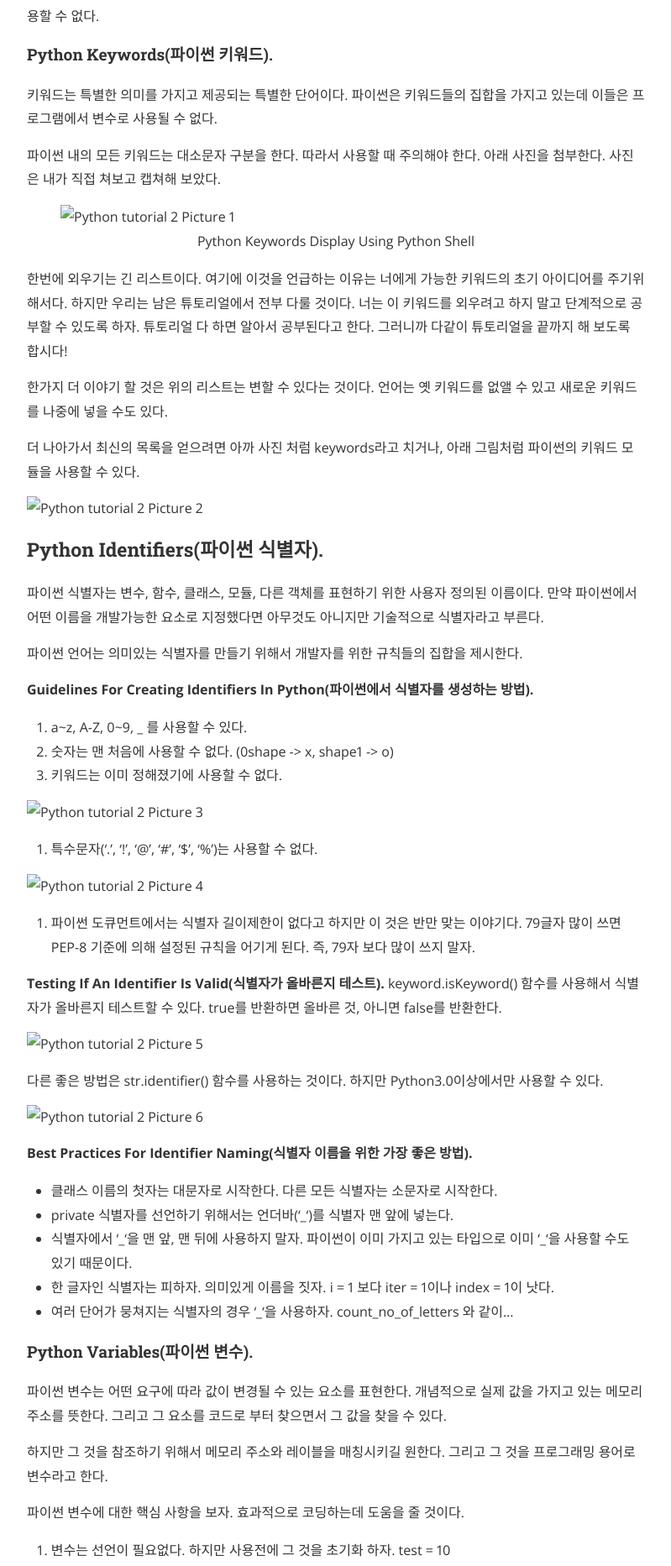
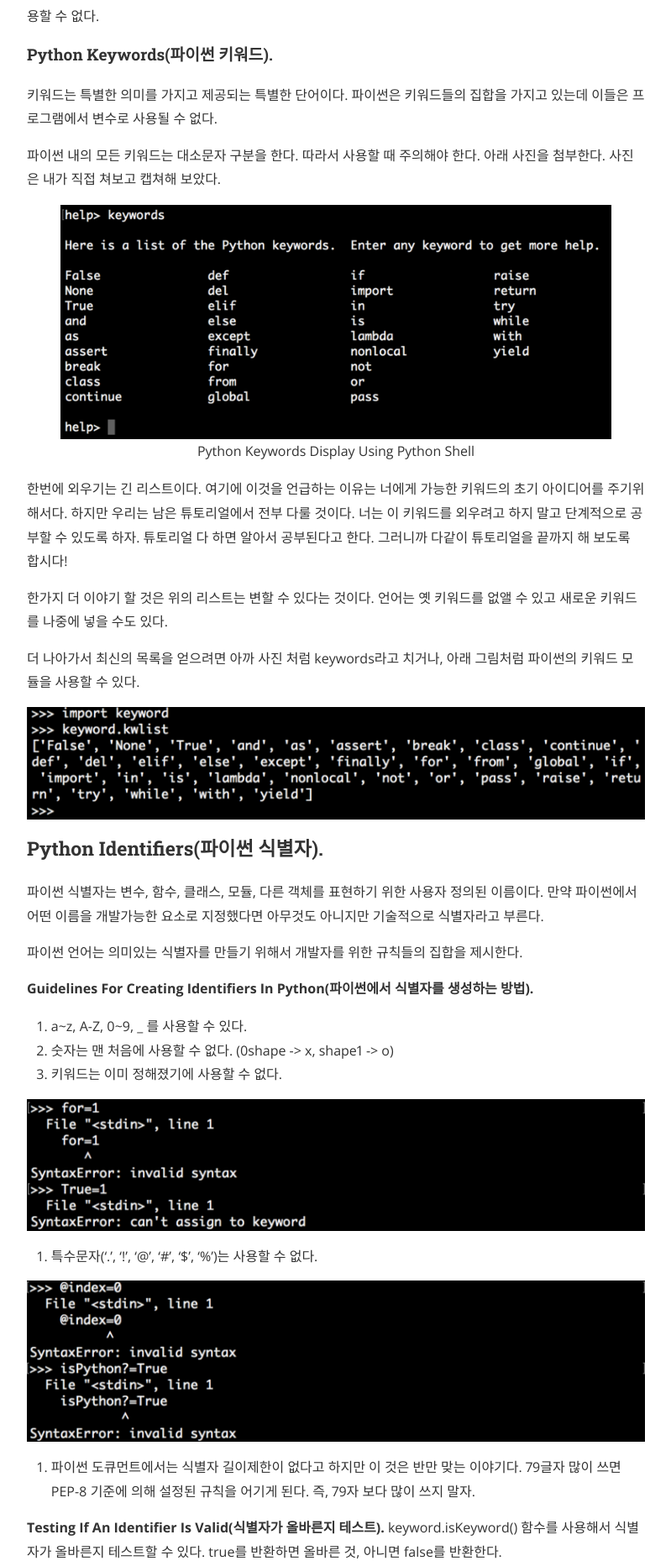
Before and after one commit to myksb1223/myksb1223.github.io, a Jekyll site: the page built from _posts/2018-07-20-Python-Keywords-Identifiers-And-Variables–Fundamentals.md, in a window 1280 px wide. Shown: the part 656-2521 px from the top of the page at 84% size, without its empty margins (240-1039 px from the left). Built offline with Jekyll 4.4.1, drawn with Linux system fonts in a browser that asks for light colours; nearby versions of some CDN libraries; Markdown is read by kramdown in place of the engine named in the settings; comment, search, counter and statistics services are not loaded.

Commit message:
Change post

```diff
--- a/_posts/2018-07-20-Python-Keywords-Identifiers-And-Variables–Fundamentals.md
+++ b/_posts/2018-07-20-Python-Keywords-Identifiers-And-Variables–Fundamentals.md
@@ -20,7 +20,7 @@
 파이썬 내의 모든 키워드는 대소문자 구분을 한다. 따라서 사용할 때 주의해야 한다. 아래 사진을 첨부한다. 사진은 내가 직접 쳐보고 캡쳐해 보았다.
 
 <figure>
-<img src="{{ site.baseurl }}/assets/develop_diary/python_tutorial_2_1.png" title="Python tutorial 2 Picture 1" class="post-image">
+<img src="{{ site.baseurl }}/assets/python/python_tutorial_2_1.png" title="Python tutorial 2 Picture 1" class="post-image">
 <figcaption style="text-align: center;">Python Keywords Display Using Python Shell</figcaption>
 </figure>
 
@@ -31,7 +31,7 @@
 
 더 나아가서 최신의 목록을 얻으려면 아까 사진 처럼 keywords라고 치거나, 아래 그림처럼 파이썬의 키워드 모듈을 사용할 수 있다.
 
-<img src="{{ site.baseurl }}/assets/develop_diary/python_tutorial_2_2.png" title="Python tutorial 2 Picture 2" class="post-image">
+<img src="{{ site.baseurl }}/assets/python/python_tutorial_2_2.png" title="Python tutorial 2 Picture 2" class="post-image">
 
 ### Python Identifiers(파이썬 식별자).<br>
 파이썬 식별자는 변수, 함수, 클래스, 모듈, 다른 객체를 표현하기 위한 사용자 정의된 이름이다. 만약 파이썬에서 어떤 이름을 개발가능한 요소로 지정했다면 아무것도 아니지만 기술적으로 식별자라고 부른다.
@@ -43,11 +43,11 @@
 2. 숫자는 맨 처음에 사용할 수 없다. (0shape -> x, shape1 -> o)
 3. 키워드는 이미 정해졌기에 사용할 수 없다.
 
-<img src="{{ site.baseurl }}/assets/develop_diary/python_tutorial_2_3.png" title="Python tutorial 2 Picture 3" class="post-image">
+<img src="{{ site.baseurl }}/assets/python/python_tutorial_2_3.png" title="Python tutorial 2 Picture 3" class="post-image">
 
 4. 특수문자('.', '!', '@', '#', '$', '%')는 사용할 수 없다.
 
-<img src="{{ site.baseurl }}/assets/develop_diary/python_tutorial_2_4.png" title="Python tutorial 2 Picture 4" class="post-image">
+<img src="{{ site.baseurl }}/assets/python/python_tutorial_2_4.png" title="Python tutorial 2 Picture 4" class="post-image">
 
 5. 파이썬 도큐먼트에서는 식별자 길이제한이 없다고 하지만 이 것은 반만 맞는 이야기다.
 79글자 많이 쓰면 PEP-8 기준에 의해 설정된 규칙을 어기게 된다.
@@ -56,11 +56,11 @@
 __Testing If An Identifier Is Valid(식별자가 올바른지 테스트).__
 keyword.isKeyword() 함수를 사용해서 식별자가 올바른지 테스트할 수 있다. true를 반환하면 올바른 것, 아니면 false를 반환한다.
 
-<img src="{{ site.baseurl }}/assets/develop_diary/python_tutorial_2_5.png" title="Python tutorial 2 Picture 5" class="post-image">
+<img src="{{ site.baseurl }}/assets/python/python_tutorial_2_5.png" title="Python tutorial 2 Picture 5" class="post-image">
 
 다른 좋은 방법은 str.identifier() 함수를 사용하는 것이다. 하지만 Python3.0이상에서만 사용할 수 있다.
 
-<img src="{{ site.baseurl }}/assets/develop_diary/python_tutorial_2_6.png" title="Python tutorial 2 Picture 6" class="post-image">
+<img src="{{ site.baseurl }}/assets/python/python_tutorial_2_6.png" title="Python tutorial 2 Picture 6" class="post-image">
 
 __Best Practices For Identifier Naming(식별자 이름을 위한 가장 좋은 방법).__
 - 클래스 이름의 첫자는 대문자로 시작한다. 다른 모든 식별자는 소문자로 시작한다.
@@ -90,7 +90,7 @@
  3. 표현이 변하면 파이썬은 그 값을 참조할 수 있는 새로운 변수를 새로운 객체와 연결시킨다.
 그리고 예전 것은 가비지 컬렉터가 없앤다.
 
-<img src="{{ site.baseurl }}/assets/develop_diary/python_tutorial_2_7.png" title="Python tutorial 2 Picture 7" class="post-image">
+<img src="{{ site.baseurl }}/assets/python/python_tutorial_2_7.png" title="Python tutorial 2 Picture 7" class="post-image">
 
 4. 또한 최적화를 위해 파이썬은 작은 정수들이나 문자열들과 같은 변형가능한 객체들의 일부를 재사용 및 캐시를 한다.
 5. 객체는 단지 아래의 것들을 가질 수 있는 메모리 영역일 뿐이다.
@@ -101,6 +101,6 @@
 
 즉, 변수는 어떤 녀석이든 다 주소값이 있으므로 그 주소를 참조하고 있는 녀석이다.
 
-<img src="{{ site.baseurl }}/assets/develop_diary/python_tutorial_2_8.png" title="Python tutorial 2 Picture 8" class="post-image">
+<img src="{{ site.baseurl }}/assets/python/python_tutorial_2_8.png" title="Python tutorial 2 Picture 8" class="post-image">
 
 질문 또는 잘못된 점, 오타수정 부분이 있으시면 댓글이나 쪽지, 메일 등등 편하게 연락주세요~!
```
Also changed, not shown: _posts/2018-07-18-Python-tutorial-Learn-Programming-Step-By-Step.md (+2 -2 lines), _posts/2018-07-22-Understand-Python-Statement-Expression-Indentation.md (+6 -6 lines), _posts/2018-07-23-How-to-Write-Comment-And-Multiline-Comment-In-Python.md (+1 -1 lines), _posts/2018-07-25-Python-Data-Types--Learn-From-Basic-To-Advanced-1-Boolean-Numbers.md (+1 -1 lines).
